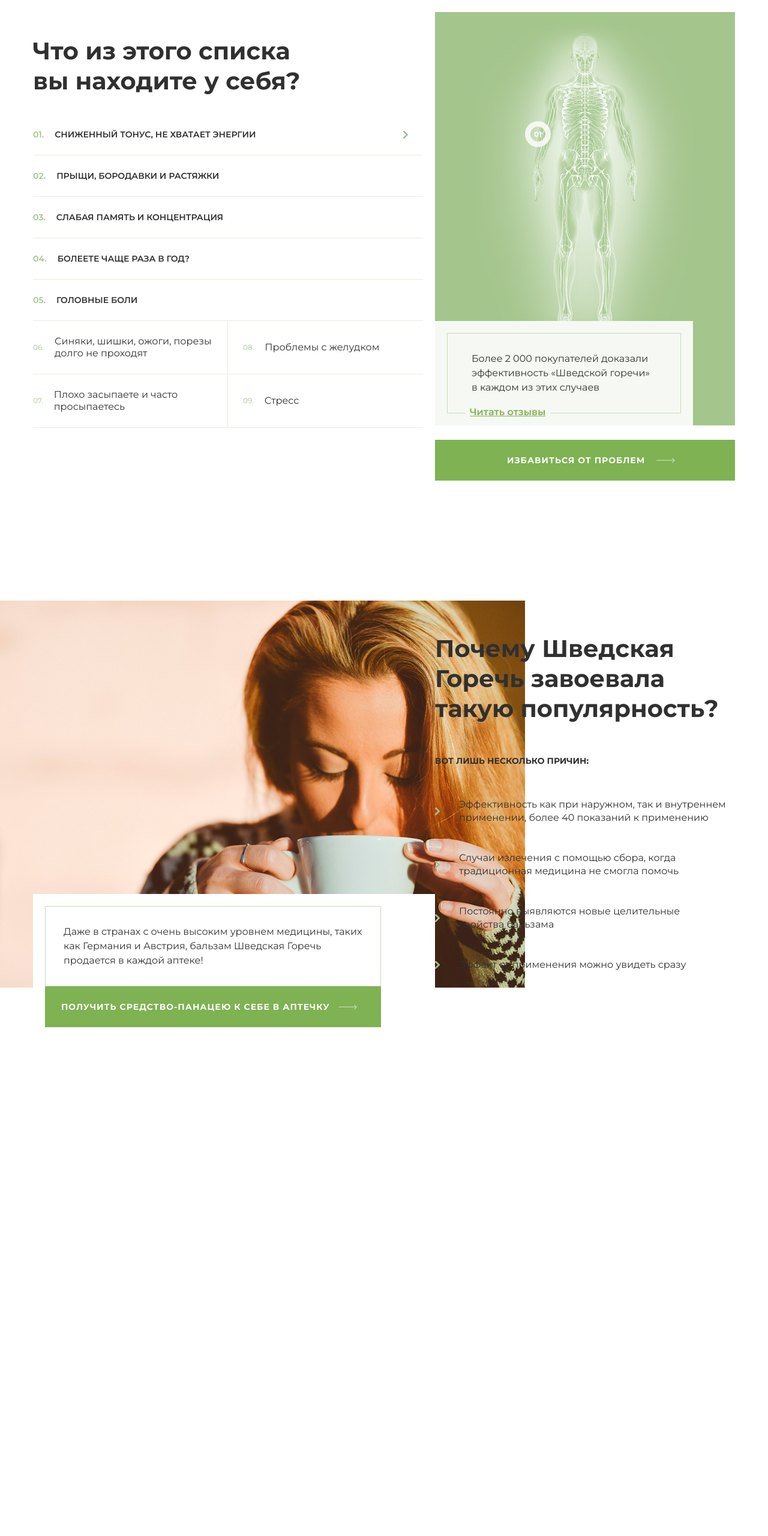
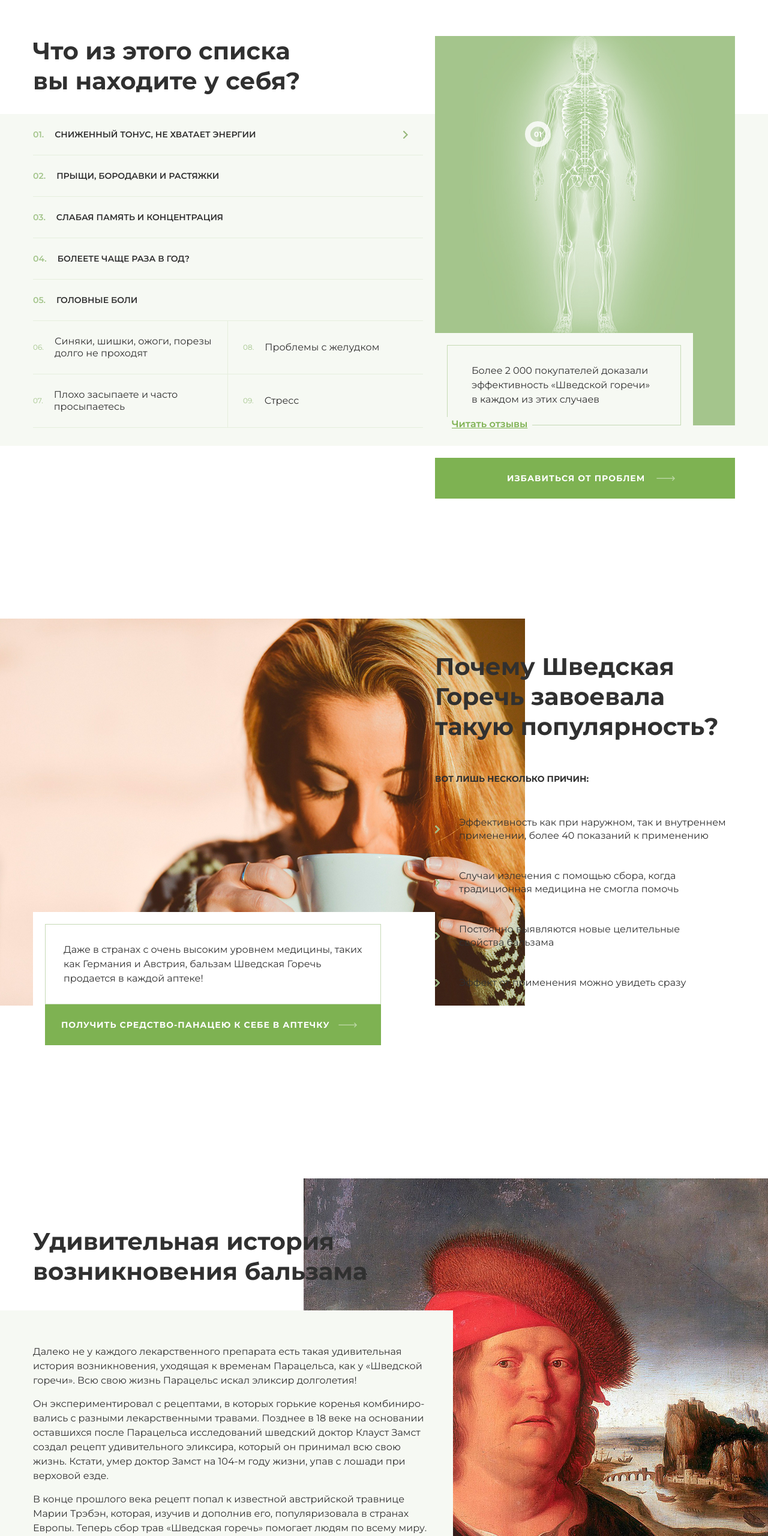
Before and after one commit to Lerik13/swedish_bitterness, a plain HTML site: page index.html in a window 1280 px wide. Shown: the part 1228-3788 px from the top of the page at 60% size. Before the commit the page ends 2940 px from the top, so only its background shows below. Drawn offline with nearby package versions, Linux system fonts and the light colour scheme.

Commit message:
third block - Alonso + background for 1st block

```diff
--- a/css/style.css
+++ b/css/style.css
@@ -8,12 +8,19 @@
   font-weight: 400;
   font-size: 16px;
   line-height: 24px;
+  color: #303030;
 }
 .container{
   max-width: 1200px;
   padding-left: 15px;
   padding-right: 15px;
   margin: 0 auto;
+}
+
+.container-fluid{
+  max-width: 1720px;
+  margin: 0 auto;
+  overflow: hidden;
 }
 
 .header__inner{
@@ -115,7 +122,6 @@
   padding: 50px 50px 118px 50px;
 }
 .top-form__title{
-  color: #303030;
   font-size: 14px;
   line-height: 22px;
   letter-spacing: 1px;
@@ -147,6 +153,9 @@
   position: absolute;
   right: 0;
   bottom: 0;
+}
+
+.form__btn{
   padding: 22px 110px 22px 70px;
   border: none;
   outline: none;
@@ -157,8 +166,9 @@
   background-color: #7eb252;
   text-transform: uppercase;
   cursor: pointer;
+  position: relative;
 }
-.top-form button:after{
+.form__btn:after{
   content: '';
   background-image: url(../images/arrow-right.png);
   width: 31px;
@@ -167,6 +177,7 @@
   right: 60px;
   top: 25px;
 }
+
 .advantages{
   margin-bottom: 200px;
 }
@@ -207,13 +218,8 @@
   line-height: 24px;
 }
 
-
-.list{
-
-}
 .list__title{
   font-weight: 700;
-  color: #303030;
   font-size: 40px;
   line-height: 50px;
   max-width: 470px;
@@ -232,7 +238,26 @@
 .list__inner{
   display: flex;
   justify-content: space-between;
+  background-color: #f6f9f3;
+  padding-bottom: 30px;
+  position: relative;
 }
+.list__inner::before,
+.list__inner::after{
+  content: "";
+  position: absolute;
+  height: 100%;
+  top: 0;
+  width: 100%;
+  background-color: #f6f9f3;
+}
+.list__inner::before{
+  right: 100%;
+}
+.list__inner::after{
+  left: 100%;
+}
+
 .tabs{
   padding-right: 20px;
   width: 100%;
@@ -241,7 +266,6 @@
   font-weight: 600;
   font-size: 14px;
   line-height: 20px;
-  color: #303030;
   display: flex;
   align-items: center;
   padding: 24px 40px 24px 0;
@@ -347,6 +371,7 @@
 
 .tabs__reviews{
   padding: 20px;
+  padding-bottom: 0;
   background-color: #f6f9f3;
   max-width: 430px;
   position: absolute;
@@ -356,16 +381,13 @@
   border: 1px solid #c5dab5;
   padding: 30px 50px 30px 40px;
 }
-.tabs__reviews-text{
-  color: #303030;
-}
 .tabs__reviews-link{
   color: #7eb152;
   padding: 0px 8px;
   font-weight: 600;
   position: absolute;
-  bottom: 10px;
-  left: 50px;
+  bottom: -10px;
+  /* left: 50px; */
   background-color: #f6f9f3;
 }
 
@@ -401,8 +423,6 @@
   padding-top: 200px;
 }
 .popularity__wrapper{
-  max-width: 1720px;
-  margin: 0 auto;
   background-image: url(../images/popularity.jpg);
   background-repeat: no-repeat;
   min-height: 645px;
@@ -410,7 +430,6 @@
 .popularity__inner{
   display: flex;
   align-items: flex-end;
-  color: #303030;
   justify-content: flex-end;
 }
 .popularity__right{
@@ -480,3 +499,69 @@
   right: 40px;
   top: 30px;
 }
+
+.history{
+  padding-top: 270px;
+  margin-bottom: 200px;
+}
+.history__wrapper{
+  background-image: url(../images/alonso.jpg);
+  background-repeat: no-repeat;
+  background-position: right center;
+  min-height: 920px;
+  /* overflow: hidden; */
+}
+.history__title{
+  padding: 80px 0px 40px;
+  font-size: 40px;
+  line-height: 50px;
+  font-weight: 700;
+  max-width: 570px;
+}
+.history__text{
+  background-color: #f6f9f3;
+  padding: 42px 30px 65px 0;
+  max-width: 700px;
+  position: relative;
+}
+.history__text::before{
+  content: "";
+  position: absolute;
+  height: 100%;
+  width: 100%;
+  background-color: #f6f9f3;
+  right: 100%;
+  top: 0;
+}
+.history__text p{
+  margin: 15px 0;
+}
+.history__form{
+  max-width: 400px;
+  padding-left: 30px;
+  margin-left: 200px;
+}
+.history__form-title{
+  margin: 35px 0px 20px;
+  font-size: 14px;
+  line-height: 22px;
+  font-weight: 700;
+  padding-right: 30px;
+  text-transform: uppercase;
+}
+.history__form input{
+  border: none;
+  outline: none;
+  height: 34px;
+  border-bottom: 1px solid #cddcbc;
+  display: block;
+  width: 100%;
+  font-size: 14px;
+}
+.history__form input::placeholder{
+  color: #a8c48c
+}
+.history__form button{
+  width: 100%;
+  margin-top: 30px;
+}
--- a/index.html
+++ b/index.html
@@ -63,7 +63,7 @@
                   </div>
                   <input type="text" placeholder="Имя">
                   <input type="text" placeholder="Телефон">
-                  <button type="submit">Узнать</button>
+                  <button class="form__btn" type="submit">Узнать</button>
                 </div>
               </form>
             </div>
@@ -119,6 +119,7 @@
   </section>
 
   <section class="list">
+    <div class="container-fluid">
       <div class="container">
         <div class="list__title">
           Что из этого списка
@@ -184,10 +185,11 @@
           <a href="">Избавиться от проблем</a>
         </div>
       </div>
+    </div>
   </section><!-- ./ section="list" -->
 
   <section class="popularity">
-    <div class="popularity__wrapper">
+    <div class="popularity__wrapper container-fluid">
       <div class="container">
         <div class="popularity__inner">
           <div class="popularity__box">
@@ -233,7 +235,43 @@
     </div><!-- /.popularity__wrapper -->
   </section><!-- /.popularity -->
 
-
+  <section class="history">
+    <div class="container-fluid history__wrapper">
+      <div class="container">
+        <div class="history__inner">
+          <div class="history__title">
+            Удивительная история
+            возникновения бальзама
+          </div>
+          <div class="history__text">
+            <p>Далеко не у каждого лекарственного препарата есть такая удивительная история возникновения, уходящая к
+              временам Парацельса, как у «Шведской горечи». Всю свою жизнь Парацельс искал эликсир долголетия!
+            </p>
+            <p>Он экспериментировал с рецептами, в которых горькие коренья комбиниро-
+              вались с разными лекарственными травами. Позднее в 18 веке на основании оставшихся после Парацельса
+              исследований шведский доктор Клауст Замст создал рецепт удивительного эликсира, который он принимал всю
+              свою жизнь. Кстати, умер доктор Замст на 104-м году жизни, упав с лошади при верховой езде.
+            </p>
+            <p>В конце прошлого века рецепт попал к известной австрийской травнице Марии Трэбэн, которая, изучив и
+              дополнив его, популяризовала в странах Европы. Теперь сбор трав «Шведская горечь» помогает людям по всему
+              миру.
+            </p>
+          </div>
+          <div class="history__form">
+            <div class="history__form-title">
+                Оставьте свою почту и получайте
+                рецепты молодости и здоровья
+                каждую неделю
+            </div>
+            <form action="">
+              <input type="text" placeholder="E-mail" required>
+              <button class="form__btn" type="submit">оставить почту</button>
+            </form>
+          </div>
+        </div><!-- ./history__inner -->
+      </div>
+    </div><!-- /.history__wrapper -->
+  </section><!-- /.history -->
 
 
   <script src="https://ajax.googleapis.com/ajax/libs/jquery/3.4.1/jquery.min.js"></script>
```
Also changed, not shown: images/alonso.jpg (added). Lines whose indentation alone changed are shown as unchanged.
